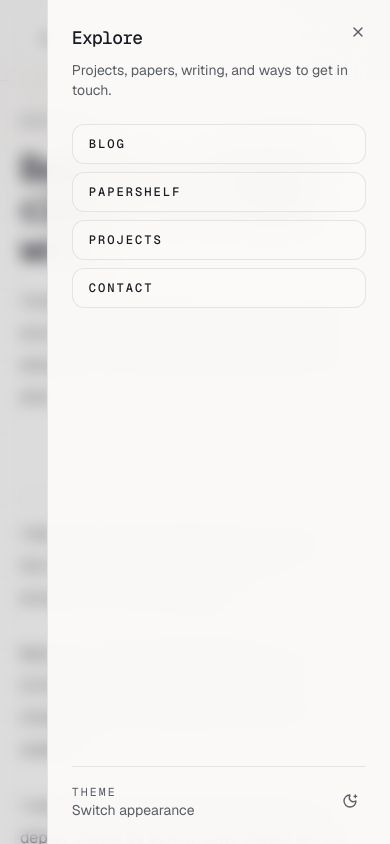
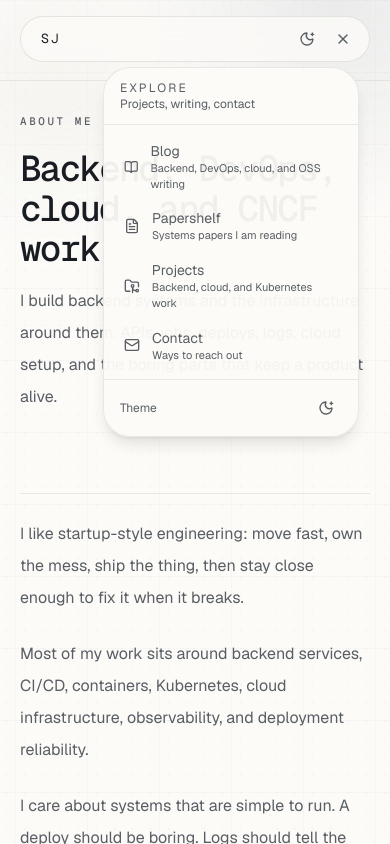
Before and after one commit to shivamx64/portfoliov2, a Next.js app: page /about in a window 390 px wide. Both pictures are taken after a click on the button 343 px from the left and 39 px from the top of the page. Shown: the top 844 px of the page. Built offline with nearby package versions, Linux system fonts and the light colour scheme; no server answers.

Commit message:
minor changes
Signed-off-by: shivamx64 <shivamkumar87148@gmail.com>

```diff
--- a/package.json
+++ b/package.json
@@ -14,6 +14,7 @@
     "@supabase/supabase-js": "^2.104.1",
     "class-variance-authority": "^0.7.1",
     "clsx": "^2.1.1",
+    "framer-motion": "^12.41.0",
     "github-slugger": "^2.0.0",
     "gray-matter": "^4.0.3",
     "lucide-react": "^1.9.0",
--- a/pnpm-workspace.yaml
+++ b/pnpm-workspace.yaml
@@ -5,3 +5,6 @@ allowBuilds:
 ignoredBuiltDependencies:
   - sharp
   - unrs-resolver
+minimumReleaseAgeExclude:
+  - framer-motion@12.41.0
+  - motion-dom@12.41.0
--- a/src/components/layout/mobile-nav.tsx
+++ b/src/components/layout/mobile-nav.tsx
@@ -1,67 +1,101 @@
 "use client";
 
 import Link from "next/link";
-import { Menu } from "lucide-react";
+import { useState } from "react";
+import { Menu, X } from "lucide-react";
+import { motion, AnimatePresence } from "framer-motion";
 
 import { navigationItems } from "@/config/nav";
-import {
-  Sheet,
-  SheetContent,
-  SheetDescription,
-  SheetHeader,
-  SheetTitle,
-  SheetTrigger,
-} from "@/components/ui/sheet";
 import { ThemeToggle } from "@/components/layout/theme-toggle";
-import { Button, buttonVariants } from "@/components/ui/button";
 import { cn } from "@/lib/utils";
 
+import {
+  BookOpen,
+  FolderGit2,
+  FileText,
+  Mail,
+} from "lucide-react";
+
+const iconMap: Record<string, React.ReactNode> = {
+  Blog: <BookOpen className="size-4" />,
+  Papershelf: <FileText className="size-4" />,
+  Projects: <FolderGit2 className="size-4" />,
+  Contact: <Mail className="size-4" />,
+};
+
 export function MobileNav() {
+  const [open, setOpen] = useState(false);
+
   return (
-    <Sheet>
-      <SheetTrigger
-        render={
-          <Button
-            variant="ghost"
-            size="icon"
+    <div className="relative md:hidden">
+      {/* Trigger */}
+      <button
         aria-label="Open navigation"
-            className="md:hidden"
-          />
-        }
+        onClick={() => setOpen((v) => !v)}
+        className="inline-flex items-center justify-center rounded-full p-2 text-muted-foreground hover:text-foreground"
       >
-        <Menu className="size-4" />
-      </SheetTrigger>
-      <SheetContent side="right" className="md:hidden">
-        <SheetHeader>
-          <SheetTitle>Explore</SheetTitle>
-          <SheetDescription>
-            Projects, papers, writing, and ways to get in touch.
-          </SheetDescription>
-        </SheetHeader>
-        <nav className="flex flex-col gap-2">
+        {open ? <X className="size-4" /> : <Menu className="size-4" />}
+      </button>
+
+      {/* Dropdown */}
+      <AnimatePresence>
+        {open && (
+          <motion.div
+            initial={{ opacity: 0, scale: 0.95, y: -10 }}
+            animate={{ opacity: 1, scale: 1, y: 0 }}
+            exit={{ opacity: 0, scale: 0.95, y: -10 }}
+            transition={{ duration: 0.18, ease: "easeOut" }}
+            className="
+              absolute right-0 mt-3 w-64
+              rounded-2xl border border-border/60
+              bg-background/95 backdrop-blur-xl
+              shadow-lg
+              overflow-hidden
+              z-50
+            "
+          >
+            {/* Header */}
+            <div className="border-b border-border/60 px-4 py-3">
+              <p className="text-xs uppercase tracking-[0.18em] text-muted-foreground">
+                Explore
+              </p>
+              <p className="text-xs text-muted-foreground">
+                Projects, writing, contact
+              </p>
+            </div>
+
+            {/* Nav items */}
+            <div className="flex flex-col p-2">
               {navigationItems.map((item) => (
                 <Link
                   key={item.href}
                   href={item.href}
+                  onClick={() => setOpen(false)}
                   className={cn(
-                buttonVariants({ variant: "outline", size: "lg" }),
-                "justify-start",
+                    "flex items-center gap-3 rounded-lg px-3 py-2 text-sm text-muted-foreground transition hover:bg-muted/60 hover:text-foreground"
                   )}
                 >
-              {item.label}
+                  {iconMap[item.label]}
+                  <div className="flex flex-col">
+                    <span className="text-sm">{item.label}</span>
+                    <span className="text-[11px] text-muted-foreground">
+                      {item.description}
+                    </span>
+                  </div>
                 </Link>
               ))}
-        </nav>
-        <div className="mt-auto flex items-center justify-between border-t border-border/70 pt-4">
-          <div>
-            <p className="font-heading text-[0.72rem] uppercase tracking-[0.18em] text-muted-foreground">
+            </div>
+
+            {/* Footer */}
+            <div className="flex items-center justify-between border-t border-border/60 px-4 py-3">
+              <div className="text-xs text-muted-foreground">
                 Theme
-            </p>
-            <p className="text-sm text-muted-foreground">Switch appearance</p>
               </div>
               <ThemeToggle />
             </div>
-      </SheetContent>
-    </Sheet>
+          </motion.div>
+        )}
+      </AnimatePresence>
+    </div>
   );
 }
```
Also changed, not shown: 2 other files (tests, documents, lock files or other folders). Lines whose indentation alone changed are shown as unchanged.
